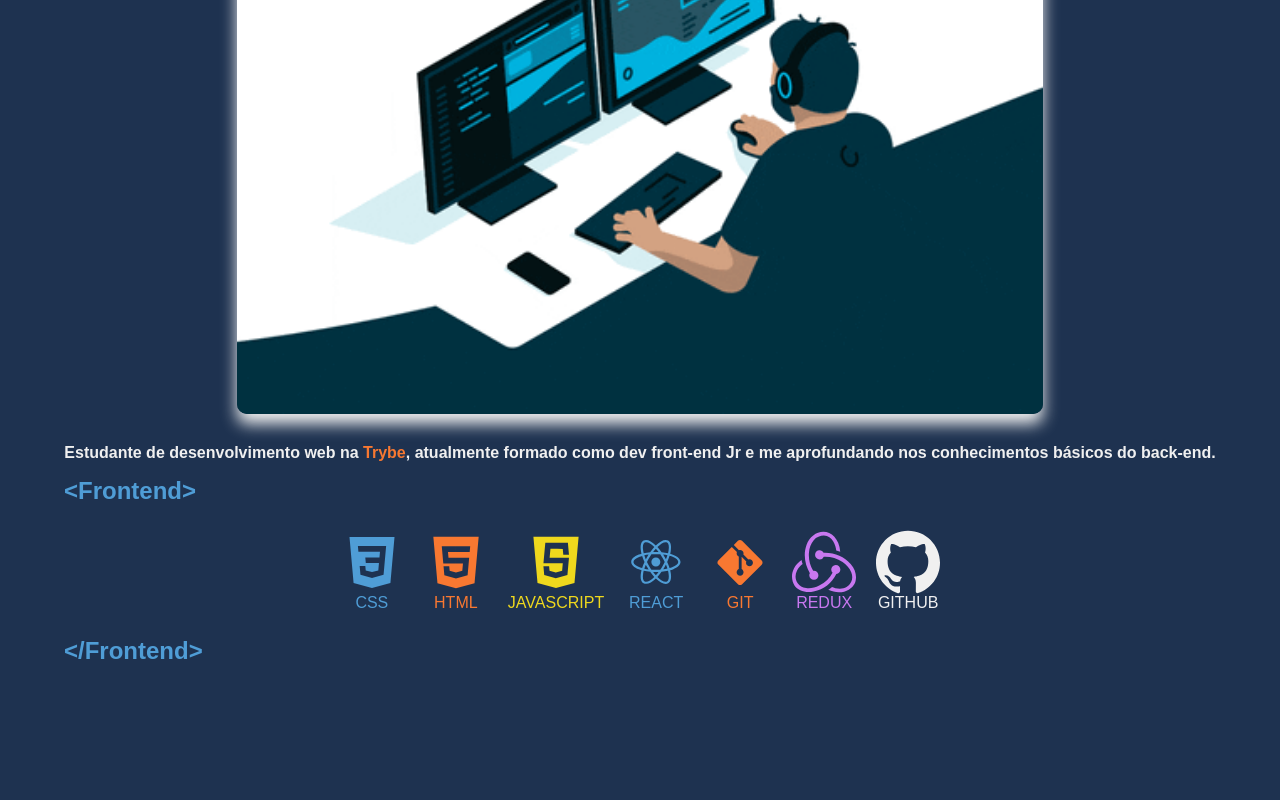
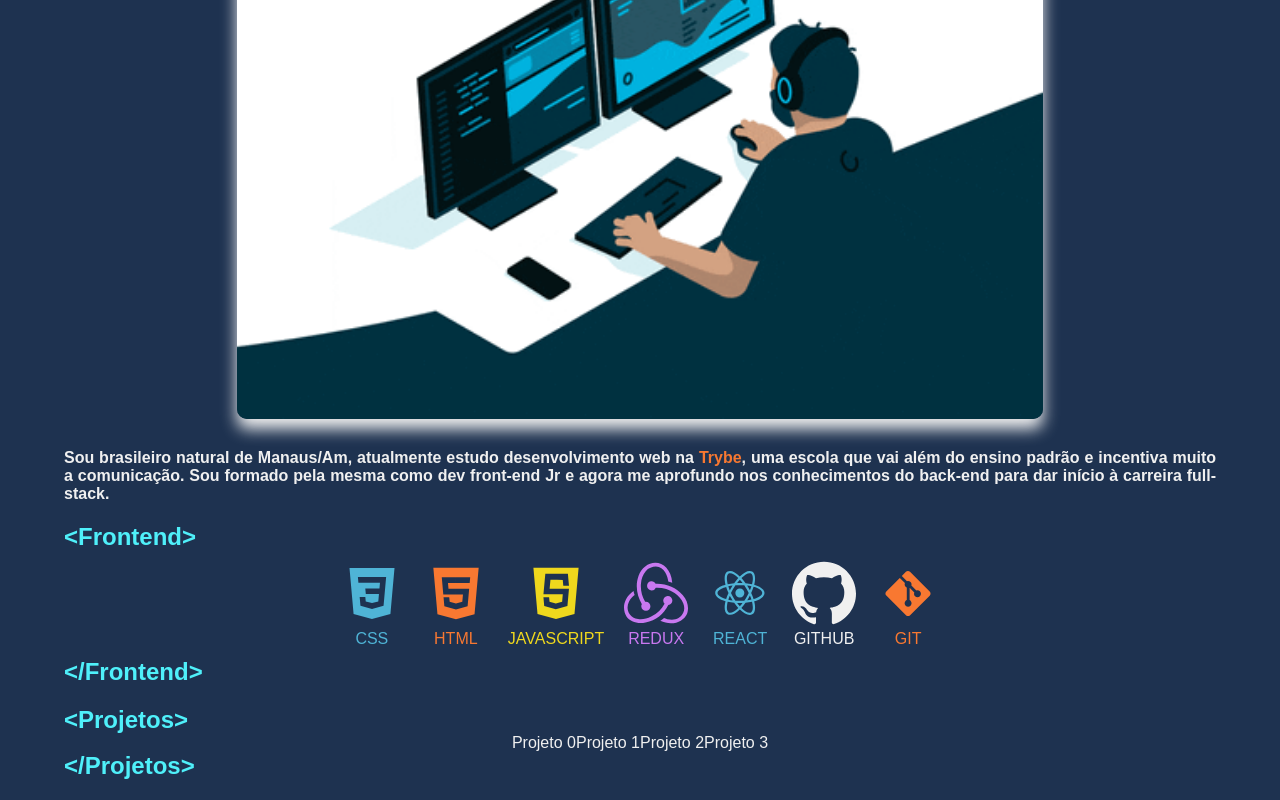
Before and after one commit to RodrigoLimaJesus/RodrigoLimaJesus.github.io, a React (Create React App) app: page / in a window 1280 px wide. Shown: the part 268-1068 px from the top of the page. Before the commit the page ends 948 px from the top, so only its background shows below. Built offline with nearby package versions, Linux system fonts and the light colour scheme.

Commit message:
docs: adiciona map nas stacks front end e rascunho da area de projetos

```diff
--- a/src/App.js
+++ b/src/App.js
@@ -1,17 +1,23 @@
 import React from 'react';
-import {
-  DiJavascript,
-  DiHtml5,
-  DiCss3,
-  DiReact,
-  DiGit,
-} from 'react-icons/di';
+import { DiJavascript, DiHtml5, DiCss3, DiReact, DiGit } from 'react-icons/di';
 import { SiRedux, SiGithub } from 'react-icons/si';
 
 import Header from './components/Header';
 import ProgrammigGif from './images/programming.gif';
 
 export default function App() {
+  const stacksFrontend = [
+    {name: 'CSS', Icon: DiCss3, color: 'blue'},
+    {name: 'HTML', Icon: DiHtml5, color: 'orange'},
+    {name: 'JAVASCRIPT', Icon: DiJavascript, color: 'yellow'},
+    {name: 'REDUX', Icon: SiRedux, color: 'purple'},
+    {name: 'REACT', Icon: DiReact, color: 'blue'},
+    {name: 'GITHUB', Icon: SiGithub, color: ''},
+    {name: 'GIT', Icon: DiGit, color: 'orange'},
+  ];
+
+  const projects = [1,2,3,4];
+
   return (
     <div>
       <Header />
@@ -20,21 +26,27 @@ export default function App() {
           src={ProgrammigGif}
           alt="Gif de pessoa programando"
         />
-        <p>Estudante de desenvolvimento web na <a href="https://www.betrybe.com/">Trybe</a>, atualmente formado como dev front-end Jr e me aprofundando nos conhecimentos básicos do back-end.</p>
+        <p>Sou brasileiro natural de Manaus/Am, atualmente estudo desenvolvimento web na <a href="https://www.betrybe.com/">Trybe</a>, uma escola que vai além do ensino padrão e incentiva muito a comunicação. Sou formado pela mesma como dev front-end Jr e agora me aprofundo nos conhecimentos do back-end para dar início à carreira full-stack.</p>
       </div>
 
       <div className="container skills-container">
-        <h2 className="blue">{"<Frontend>"}</h2>
+        <h2 className="light-green">{"<Frontend>"}</h2>
         <div>
-          <span className="blue"><DiCss3 />CSS</span>
-          <span className="orange"><DiHtml5 />HTML</span>
-          <span className="yellow"><DiJavascript />JAVASCRIPT</span>
-          <span className="blue"><DiReact />REACT</span>
-          <span className="orange"><DiGit />GIT</span>
-          <span className="purple"><SiRedux />REDUX</span>
-          <span><SiGithub />GITHUB</span>
+          {stacksFrontend.map(({name, Icon, color}) => (
+            <span key={ name } className={ color }><Icon />{name}</span>
+          ))}
         </div>
-        <h2 className="blue">{"</Frontend>"}</h2>
+        <h2 className="light-green">{"</Frontend>"}</h2>
+      </div>
+
+      <div className="container projects-container">
+        <h2 className="light-green">{"<Projetos>"}</h2>
+        <div>
+          {projects.map((_, index) => (
+            <p key={ index }>{`Projeto ${index}`}</p>
+          ))}
+        </div>
+        <h2 className="light-green">{"</Projetos>"}</h2>
       </div>
     </div>
   );
--- a/src/components/Header.jsx
+++ b/src/components/Header.jsx
@@ -20,7 +20,7 @@ export default function Header() {
 
   return (
     <header className="header">
-      <h1>Rodrigo <span className="blue">Lima</span></h1>
+      <h1>Rodrigo <span className="light-green">Lima</span></h1>
 
       <button
         type="button"
--- a/src/styles/index.css
+++ b/src/styles/index.css
@@ -23,9 +23,14 @@
   color: rgb(14, 236, 14);
 }
 
+.light-green {
+  color: rgb(79, 240, 250);
+}
+
 .blue {
-  color: rgb(79, 157, 214);
+  color: rgb(79, 180, 214);
 }
+
 
 .purple {
   color: rgb(200, 120, 240);
@@ -57,7 +62,13 @@ button {
 
 .container {
   width: 90%;
-  margin: 15px auto;
+  margin: 20px auto;
+}
+
+.container div {
+  display: flex;
+  flex-wrap: wrap;
+  justify-content: center;
 }
 
 .apresentation-container {
@@ -80,12 +91,6 @@ button {
   font-size: inherit;
 }
 
-.skills-container div {
-  display: flex;
-  flex-wrap: wrap;
-  justify-content: center;
-  margin: 15px 0;
-}
 .skills-container span {
   display: flex;
   flex-direction: column;
@@ -96,4 +101,5 @@ button {
 
 .skills-container svg {
   font-size: 4rem;
+  margin-bottom: 5px;
 }
--- a/src/styles/sideBar.css
+++ b/src/styles/sideBar.css
@@ -29,7 +29,7 @@
   justify-content: center;
   align-items: center;
   flex-direction: column;
-  width: 90%;
+  width: 80%;
   padding: 10px;
 }
 
```
